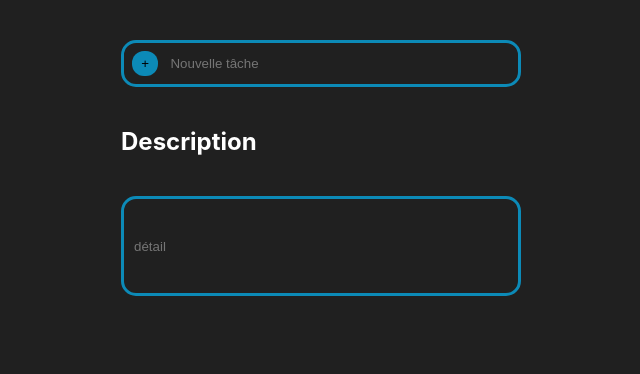
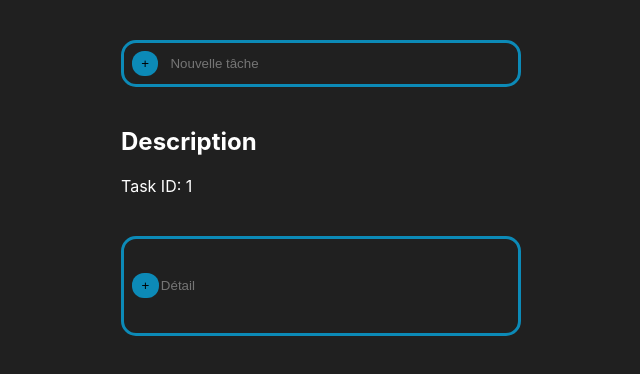
Before and after one commit to CelineSebe/ToDoList_React, a React (Create React App) app: page /task/1 in a window 1280 px wide. Shown: the top 374 px of the page, without its empty margins (319-959 px from the left). Built offline with nearby package versions, Linux system fonts and the light colour scheme.

Commit message:
TaskCreationdescription add

```diff
--- a/src/App.js
+++ b/src/App.js
@@ -1,6 +1,6 @@
 import TaskCreation from './TaskCreation';
 import Task from './Task';
-import Taskdescription from './Taskdescription';
+import TaskCreationDescription from './TaskCreationdescription';
 import './App.css';
 import { useState,useEffect} from 'react';
 import { BrowserRouter as Router, Routes, Route } from 'react-router-dom';
@@ -27,6 +27,7 @@ function App() {
       id: Date.now(),
       name: taskName,
       checked: false,
+
     };
     setTasks([...tasks, newTask]);
   }
@@ -52,9 +53,12 @@ function App() {
               checked={task.checked}
               onUpdate={(newTaskName) => handleTaskUpdate(task.id, newTaskName)}
               />
-        )).reverse()}
+        )).reverse()
+        }
         <Routes>
-          <Route path="/task/:id" element={<Taskdescription />}/>
+          <Route path="/task/:id" element={<TaskCreationDescription/>}/>
+
+          {/* <Route path="/"><button>Retour</button></Route> */}
         </Routes>
       </div>
     </Router>
--- a/src/Task.js
+++ b/src/Task.js
@@ -26,7 +26,7 @@ export default function Task(props){
     }, [taskText, checked, props.id]);
 
     return(
-    <div class="task">
+    <div className="task">
         <div onClick={handleCheckcircleChange}>
         {checked ? (
             <svg xmlns="http://www.w3.org/2000/svg" height="1em" viewBox="0 0 512 512"><path id="circle-color-checked"d="M256 512A256 256 0 1 0 256 0a256 256 0 1 0 0 512zM369 209L241 337c-9.4 9.4-24.6 9.4-33.9 0l-64-64c-9.4-9.4-9.4-24.6 0-33.9s24.6-9.4 33.9 0l47 47L335 175c9.4-9.4 24.6-9.4 33.9 0s9.4 24.6 0 33.9z"/></svg>
--- a/src/TaskCreation.js
+++ b/src/TaskCreation.js
@@ -12,7 +12,6 @@ function TaskCreation(props){
         props.onTaskCreate(taskName);
         setTaskName('');
     }
-
     return(
 
             <form onSubmit={handleFormSubmit}>
@@ -25,5 +24,4 @@ function TaskCreation(props){
             </form>
         )
 }
-
 export default TaskCreation;
--- /dev/null
+++ b/src/TaskCreationdescription.js
@@ -0,0 +1,65 @@
+import React from 'react';
+import { useParams } from 'react-router-dom';
+import { useState } from 'react';
+import { useEffect } from 'react';
+
+export default function TaskCreationDescription(props) {
+
+    const { id } = useParams();
+    const [taskDescription, setTaskDescription]= useState(props.taskDescription);
+
+    const handleInputChange = (event) => {
+        setTaskDescription(event.target.value);
+    }
+
+    const handleFormSubmit = (e) => {
+        e.preventDefault();
+        saveTaskDescriptionToLocalStorage();
+    }
+
+    useEffect(() => {
+        // Fetch the existing task data from localStorage
+        const existingTaskData = JSON.parse(localStorage.getItem(`task_${id}`));
+        if (existingTaskData) {
+          // Merge the existing task data with the updated taskDescription
+          setTaskDescription(existingTaskData.taskDescription || '');
+        }
+      }, [id]);
+
+      const saveTaskDescriptionToLocalStorage = () => {
+        // Fetch the existing task data from localStorage
+        const existingTaskData = JSON.parse(localStorage.getItem(`task_${id}`));
+        let updatedTaskData;
+
+        if (existingTaskData) {
+          // Merge the existing task data with the updated taskDescription
+          updatedTaskData = {
+            ...existingTaskData,
+            description: taskDescription,
+          };
+        } else {
+          // Create a new task data object with only the taskDescription
+          updatedTaskData = {
+            description: taskDescription,
+          };
+        }
+
+    // Sauvegarde des données dans le localStorage lorsqu'il y a des changements
+    localStorage.setItem(`task_${id}`, JSON.stringify(updatedTaskData));
+      };
+
+  return (
+        <div >
+            <h2> Description</h2>
+            <p>Task ID: {id}</p>
+            <form onSubmit={handleFormSubmit} style={{height:"100px"}}>
+                    <button type="submit"> + </button>
+                    <input type="text" style={{height:"100%"}}
+                        value={taskDescription}
+                        onChange={handleInputChange}
+                        className='taskdescription'
+                        placeholder="Détail"/>
+            </form>
+        </div>
+    );
+}
--- a/src/Taskdescription.js
+++ /dev/null
@@ -1,30 +0,0 @@
-import React from 'react';
-import { useParams } from 'react-router-dom';
-import { useState } from 'react';
-
-export default function Taskdescription(props) {
-
-    const { id } = useParams();
-    const [taskDescription, setTaskDescription]= useState('');
-
-    const handleInputChange = (event) => {
-        setTaskDescription(event.target.value);
-    }
-
-    const handleFormSubmit = (e) => {
-        e.preventDefault();
-        props.onTaskCreate(taskDescription);
-        setTaskDescription('');
-    }
-  return (
-    <div >
-        <h2> Description</h2>
-        <form onSubmit={handleFormSubmit} style={{height:"100px"}}>
-                <input type="text" style={{height:"100%"}}
-                    value={taskDescription}
-                    onChange={handleInputChange}
-                    className='taskdescription'
-                    placeholder="détail"/>
-            </form>
-    </div>);
-}
```
